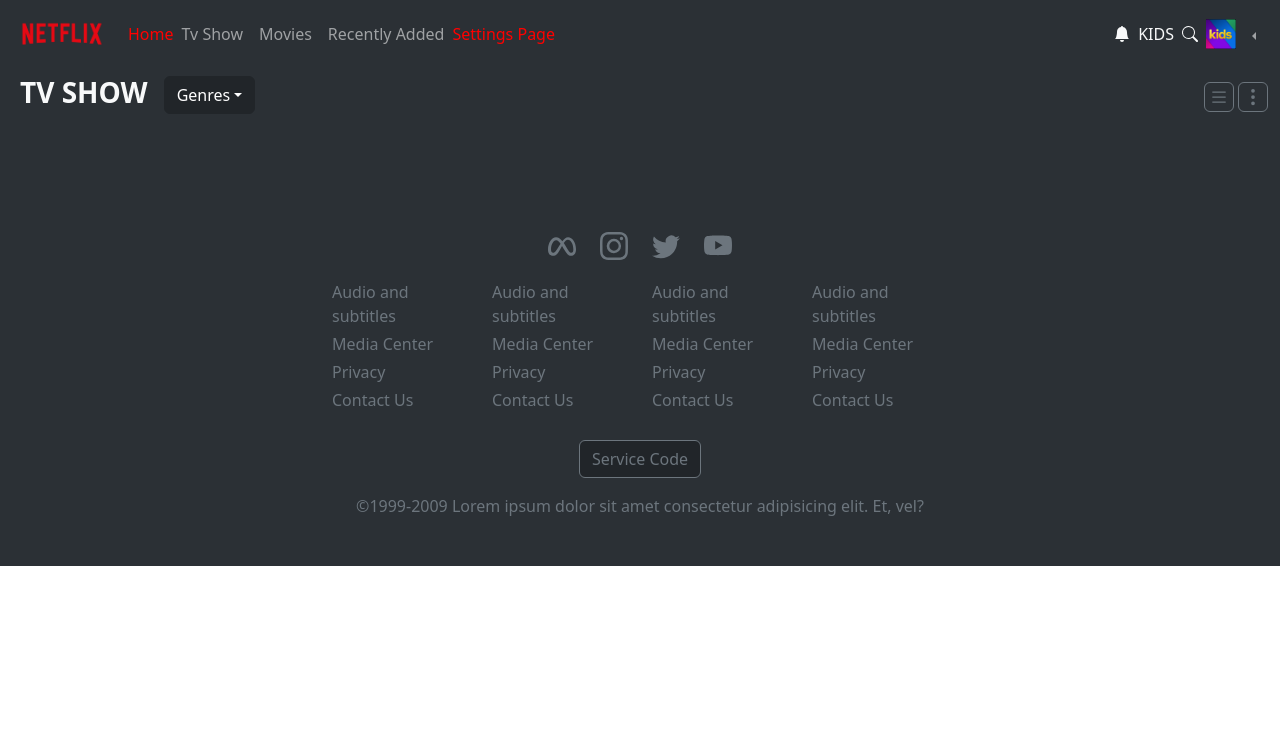
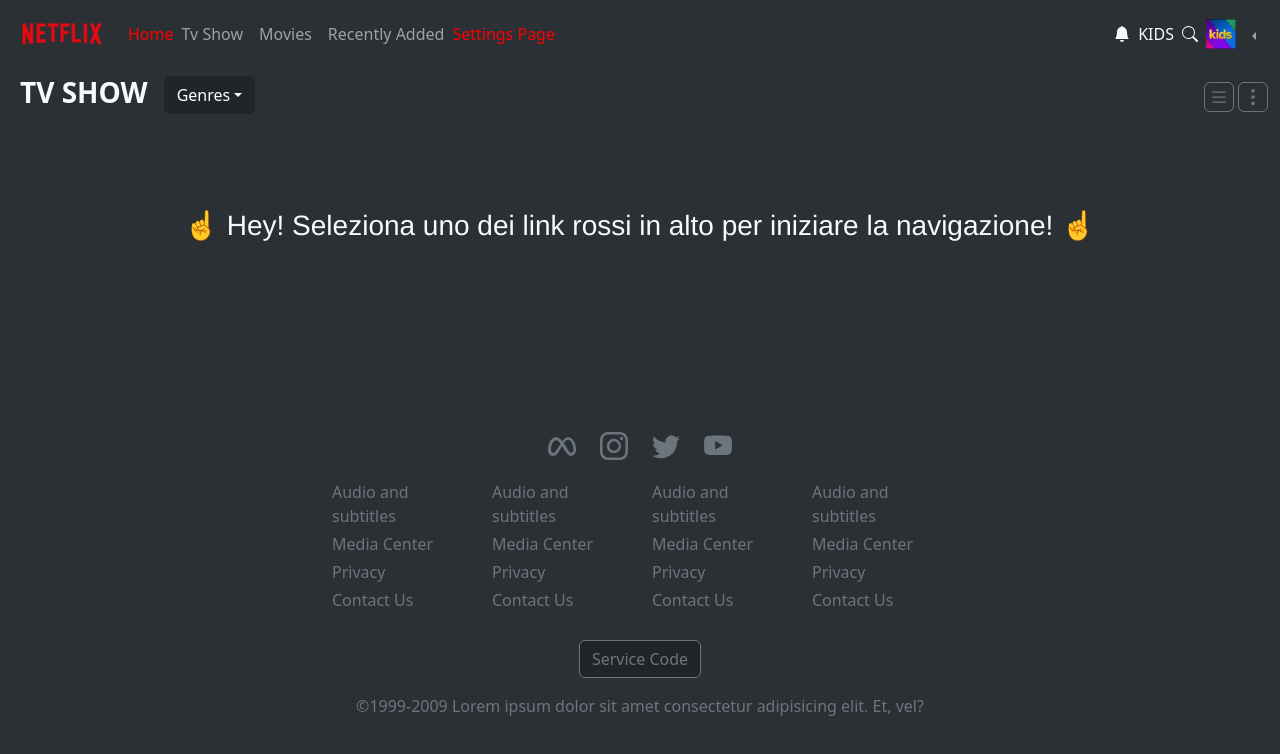
Before and after one commit to antonio-bit-1109/clone-netflix-react, a React (Create React App) app: page / in a window 1280 px wide. Shown: the top 754 px of the page. Built offline with nearby package versions, Linux system fonts and the light colour scheme; no server answers.

Commit message:
callback da figlio a padre home-navbar

```diff
--- a/src/App.css
+++ b/src/App.css
@@ -34,3 +34,12 @@
         transform-origin: 50% 0;
     }
 }
+
+#alert-iniziale {
+    height: 200px;
+    font-family: "Franklin Gothic Medium", "Arial Narrow", Arial, sans-serif;
+}
+
+.mb-10 {
+    margin-bottom: 14rem !important;
+}
--- a/src/App.jsx
+++ b/src/App.jsx
@@ -9,6 +9,7 @@ import { Component } from "react";
 import { BrowserRouter as Router, Routes, Route } from "react-router-dom";
 import SettingsPage from "./components/SettingsPage";
 import MainPage from "./components/MainPage";
+import FirstLoad from "./components/FirstLoad";
 
 class App extends Component {
     state = {
@@ -18,6 +19,7 @@ class App extends Component {
             matrix: [],
         },
         isDataLoaded: null,
+        showFirstLoad: true,
     };
 
     fetchFilms = async (NomeSaga) => {
@@ -64,16 +66,24 @@ class App extends Component {
         this.setState({ isDataLoaded: true });
     }
 
+    /* PASSARE INFO DA FIGLIO A PADRE */
+    /* 1. DEFINISCO UNA FUNZIONE NEL PADRE */
+    handleNavbarButtonClick = (value) => {
+        this.setState({ showFirstLoad: value });
+    };
+
     render() {
         const { isDataLoaded } = this.state;
+        const { showFirstLoad } = this.state;
 
         return (
             <Router>
                 <div className="App backGround-color">
-                    <NavBar />
+                    {/* 2. LA PASSO COME PROPS AL FIGLIO  */}
+                    <NavBar handleNavbarButtonClick={this.handleNavbarButtonClick} />
                     <SecondSection />
+                    {showFirstLoad ? <FirstLoad /> : ""}
                     <Routes>
-                        {" "}
                         {/* carica la route con main page solo dopo che ricevi i dati dalla fetch  */}
                         {isDataLoaded === true && (
                             <Route path="/homePage" element={<MainPage filmSection={this.state.filmsBySaga} />} />
--- /dev/null
+++ b/src/components/FirstLoad.jsx
@@ -0,0 +1,17 @@
+import { Component } from "react";
+import { Container } from "react-bootstrap";
+
+class FirstLoad extends Component {
+    render() {
+        return (
+            <Container>
+                <div id="alert-iniziale" className="text-light d-flex align-items-center justify-content-center fs-3">
+                    {" "}
+                    ☝ Hey! Seleziona uno dei link rossi in alto per iniziare la navigazione! ☝{" "}
+                </div>
+            </Container>
+        );
+    }
+}
+
+export default FirstLoad;
--- a/src/components/MyFooter.jsx
+++ b/src/components/MyFooter.jsx
@@ -78,7 +78,7 @@ const MyFooter = () => {
                                 Service Code
                             </button>
                         </div>
-                        <div className="d-flex justify-content-center mb-5">
+                        <div className="d-flex justify-content-center mb-10">
                             <div>©1999-2009 Lorem ipsum dolor sit amet consectetur adipisicing elit. Et, vel?</div>{" "}
                         </div>
                     </Col>
--- a/src/components/NavBar.jsx
+++ b/src/components/NavBar.jsx
@@ -10,6 +10,11 @@ import { Link } from "react-router-dom";
 
 class NavBar extends Component {
     render() {
+        /* qui metto costanti */
+
+        /* 3. ACCHIAPPO LA PROPS NEL FIGLIO */
+        const { handleNavbarButtonClick } = this.props;
+
         return (
             <Navbar expand="lg" className="bg-body-tertiary" data-bs-theme="dark">
                 <Container fluid>
@@ -20,13 +25,23 @@ class NavBar extends Component {
                     <Navbar.Collapse id="basic-navbar-nav">
                         <Nav className="w-100 justify-content-between">
                             <div className="d-flex">
-                                <Link to={"/homePage"} className="d-flex align-items-center text-decoration-none">
+                                <Link
+                                    /* 4. LA RICHIAMO ON CLICK E PASSO UN VALORE COME PARAMETRO  */
+                                    onClick={() => handleNavbarButtonClick(false)}
+                                    to={"/homePage"}
+                                    className="d-flex align-items-center text-decoration-none"
+                                >
                                     <div style={{ color: "red" }}> Home</div>
                                 </Link>
                                 <Nav.Link href="#link">Tv Show</Nav.Link>
                                 <Nav.Link href="#home">Movies</Nav.Link>
                                 <Nav.Link href="#home">Recently Added</Nav.Link>
-                                <Link to={"/SettingsPage"} className="d-flex align-items-center text-decoration-none ">
+                                <Link
+                                    /* 4. LA RICHIAMO ON CLICK E PASSO UN VALORE COME PARAMETRO  */
+                                    onClick={() => handleNavbarButtonClick(false)}
+                                    to={"/SettingsPage"}
+                                    className="d-flex align-items-center text-decoration-none "
+                                >
                                     {" "}
                                     <div style={{ color: "red" }} href="#home">
                                         Settings Page{" "}
```
Also changed, not shown: src/components/ProfilePage.jsx (added).
